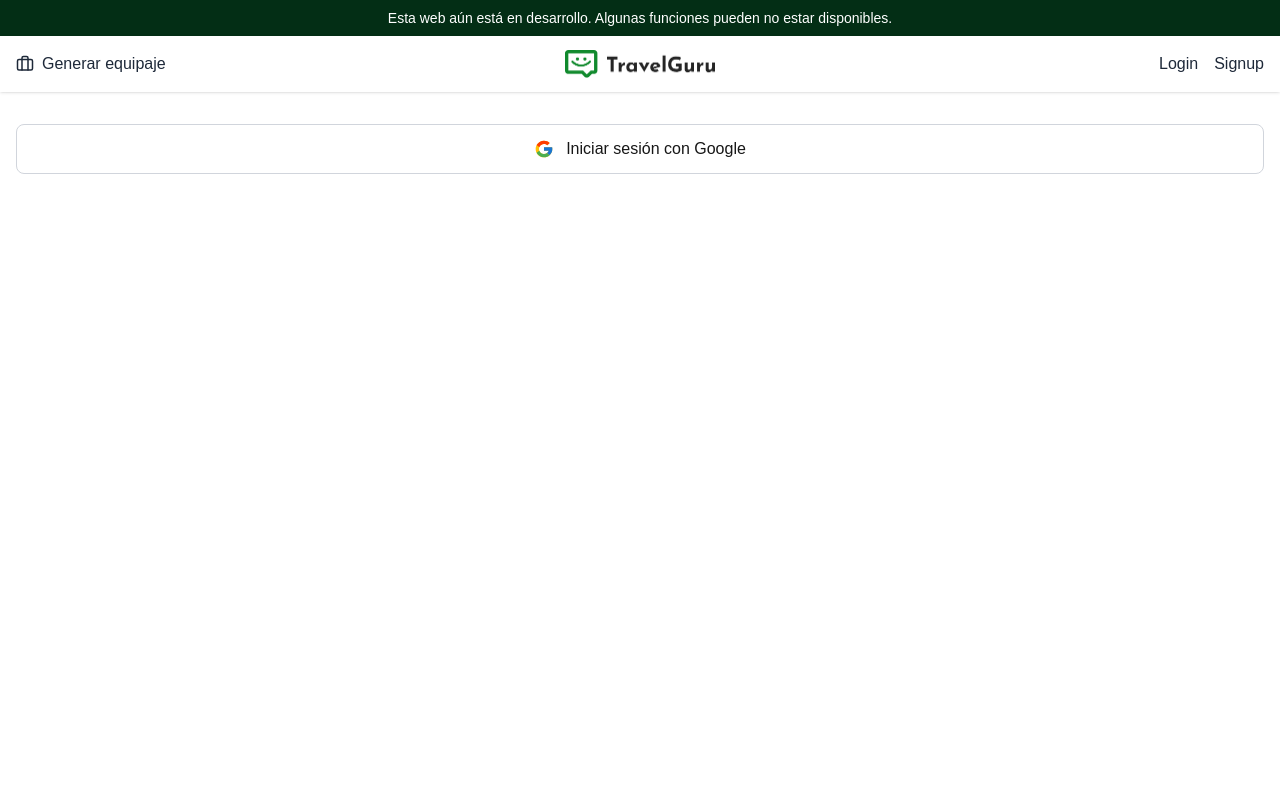
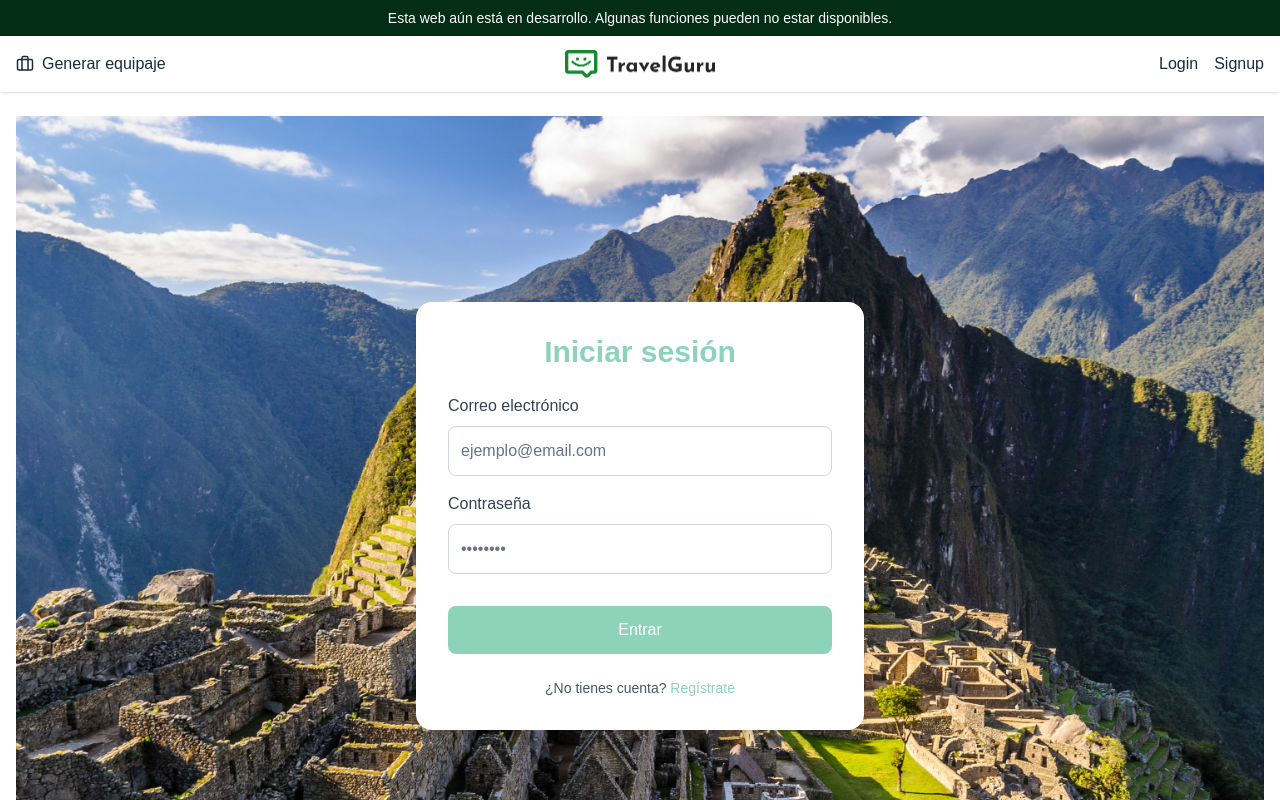
Before and after one commit to Janucas/frontTFG, a Next.js app: page /login in a window 1280 px wide. Shown: the top 800 px of the page. Built offline with nearby package versions, Linux system fonts and the light colour scheme.

Commit message:
Actividades

```diff
--- a/src/app/equipaje/[id]/page.tsx
+++ b/src/app/equipaje/[id]/page.tsx
@@ -47,7 +47,6 @@ export default function InformeEquipajePage() {
     fetchInforme()
   }, [id])
 
-
   if (loading) return <p className="text-center mt-10 text-gray-600">Cargando informe...</p>
   if (error) return <p className="text-center mt-10 text-red-600">{error}</p>
 
@@ -71,7 +70,6 @@ export default function InformeEquipajePage() {
           ← Volver al historial
         </button>
       </div>
-
     </div>
   )
 }
--- a/src/app/login/page.tsx
+++ b/src/app/login/page.tsx
@@ -1,64 +1,131 @@
-"use client";
+"use client"
 
-import { getAuth, signInWithPopup, GoogleAuthProvider } from "firebase/auth";
-import { app } from "@/lib/firebase"; // Asegúrate de que tienes esta configuración
-import { FcGoogle } from "react-icons/fc";
+import React, { useState } from "react"
+import Link from "next/link"
+import Footer from "@/components/Footer"
 
+export default function LoginPage() {
+  const [email, setEmail] = useState("")
+  const [password, setPassword] = useState("")
+  const [errorMessage, setErrorMessage] = useState("")
 
-
-export default function AuthButton() {
-  const handleGoogleLogin = async () => {
-    const provider = new GoogleAuthProvider();
-    const auth = getAuth(app);
+  const handleSubmit = async (e: React.FormEvent) => {
+    e.preventDefault()
 
     try {
-      const result = await signInWithPopup(auth, provider);
-      const user = result.user;
+      const response = await fetch(`${process.env.NEXT_PUBLIC_API_URL}/auth/login`, {
+        method: "POST",
+        headers: {
+          "Content-Type": "application/json",
+        },
+        body: JSON.stringify({
+          username: email, // clave esperada por el backend
+          password: password,
+        }),
+      })
 
-      if (!user.email || !user.displayName) {
-        alert("Faltan datos de usuario.");
-        return;
+      if (!response.ok) {
+        const errorText = await response.text()
+        setErrorMessage("Error: " + errorText)
+        return
       }
 
-      // Llamada al backend con email y nombre como "password"
-      const response = await fetch(
-        `${process.env.NEXT_PUBLIC_API_URL}/auth/login-google`,
-        {
-          method: "POST",
-          headers: { "Content-Type": "application/json" },
-          body: JSON.stringify({
-            username: user.email,
-            password: user.displayName,
-          }),
-        }
-      );
+      const data = await response.json()
+      const token = data.token
+      const username = data.username || email // usa el email si el backend no envía username
 
-      if (!response.ok) {
-        const errorText = await response.text();
-        throw new Error("Error en backend: " + errorText);
-      }
+      // Guardar en localStorage
+      localStorage.setItem("token", token)
+      localStorage.setItem("username", username)
 
-      const data = await response.json();
-      const token = data.token;
-      localStorage.setItem("token", token);
-      localStorage.setItem("username", user.email);
+      // Notificar al resto de la app (por ejemplo TopHeader)
+      window.dispatchEvent(new Event("storage"))
 
-      // Notificar a otros componentes y redirigir
-      window.dispatchEvent(new Event("storage"));
-      window.location.href = "/";
+      // Limpiar mensaje de error y redirigir
+      setErrorMessage("")
+      window.location.href = "/"
     } catch (error) {
-      console.error("Error con login de Google:", error);
-      alert("Error al iniciar sesión con Google.");
+      console.error("Error al iniciar sesión:", error)
+      setErrorMessage("Hubo un error al iniciar sesión. Inténtalo de nuevo.")
     }
-  };
+  }
 
   return (
-    <button
-      onClick={handleGoogleLogin}
-      className="w-full flex items-center justify-center gap-3 p-3 mt-2 border border-gray-300 rounded-lg hover:bg-gray-100 transition"
-    >
-      <FcGoogle className="text-xl" />
-      Iniciar sesión con Google
-    </button>
-  );
+    <>
+      <section
+        className="py-20 px-4 min-h-screen flex justify-center items-center bg-cover bg-center"
+        style={{ backgroundImage: "url('/images/peru.jpg')" }}
+      >
+        <div className="w-full max-w-md bg-white shadow-xl rounded-2xl p-8">
+          <h2 className="text-3xl font-bold text-center text-[#8dd3ba] mb-6">
+            Iniciar sesión
+          </h2>
+
+          <form onSubmit={handleSubmit} className="space-y-4">
+            {errorMessage && (
+              <div className="text-red-600 font-medium text-sm text-center">
+                {errorMessage}
+              </div>
+            )}
+
+            <div className="flex flex-col">
+              <label htmlFor="email" className="mb-2 text-gray-700 font-medium">
+                Correo electrónico
+              </label>
+              <input
+                id="email"
+                type="email"
+                value={email}
+                placeholder="ejemplo@email.com"
+                onChange={(e) => setEmail(e.target.value)}
+                className="p-3 bg-white text-gray-700 placeholder-gray-500 border border-gray-300 rounded-lg focus:outline-none focus:ring-2 focus:ring-black"
+                required
+              />
+            </div>
+
+            <div className="flex flex-col">
+              <label htmlFor="password" className="mb-2 text-gray-700 font-medium">
+                Contraseña
+              </label>
+              <input
+                id="password"
+                type="password"
+                value={password}
+                placeholder="••••••••"
+                onChange={(e) => setPassword(e.target.value)}
+                className="p-3 bg-white text-gray-700 placeholder-gray-500 border border-gray-300 rounded-lg focus:outline-none focus:ring-2 focus:ring-black"
+                required
+              />
+            </div>
+
+            <button
+              type="submit"
+              className="w-full p-3 mt-4 rounded-lg text-white font-medium transition-colors duration-300"
+              style={{ backgroundColor: "#8dd3ba" }}
+              onMouseOver={(e) =>
+                (e.currentTarget.style.backgroundColor = "#1a1a1a")
+              }
+              onMouseOut={(e) =>
+                (e.currentTarget.style.backgroundColor = "#8dd3ba")
+              }
+            >
+              Entrar
+            </button>
+          </form>
+
+          <p className="mt-6 text-center text-sm text-gray-600">
+            ¿No tienes cuenta?{" "}
+            <Link
+              href="/register"
+              className="text-[#8dd3ba] hover:text-[#1a1a1a] font-medium"
+            >
+              Regístrate
+            </Link>
+          </p>
+        </div>
+      </section>
+
+      <Footer />
+    </>
+  )
 }
--- a/src/app/register/page.tsx
+++ b/src/app/register/page.tsx
@@ -1,49 +1,55 @@
-"use client";
+"use client"
 
-import React, { useState } from "react";
-import Link from "next/link";
-import Footer from "@/components/Footer";
-import AuthButton from "@/components/AuthButton";
-
-<AuthButton mode="register" />
+import React, { useState } from "react"
+import Link from "next/link"
+import { useRouter } from "next/navigation"
+import Footer from "@/components/Footer"
 
 export default function RegisterPage() {
-  const [username, setNombre] = useState("");
-  const [dni, setDni] = useState("");
-  const [fechaNacimiento, setFechaNacimiento] = useState("");
-  const [telefono, setTelefono] = useState("");
-  const [email, setEmail] = useState("");
-  const [password, setPassword] = useState("");
-  const [errorMessage, setErrorMessage] = useState("");
-  const [successMessage, setSuccessMessage] = useState("");
+  const [username, setNombre] = useState("")
+  const [dni, setDni] = useState("")
+  const [fechaNacimiento, setFechaNacimiento] = useState("")
+  const [telefono, setTelefono] = useState("")
+  const [email, setEmail] = useState("")
+  const [password, setPassword] = useState("")
+  const [errorMessage, setErrorMessage] = useState("")
+  const [successMessage, setSuccessMessage] = useState("")
+
+  const router = useRouter()
 
   const handleSubmit = async (e: React.FormEvent) => {
-    e.preventDefault();
+    e.preventDefault()
+    setErrorMessage("")
+    setSuccessMessage("")
 
     try {
       const response = await fetch(`${process.env.NEXT_PUBLIC_API_URL}/auth/register`, {
         method: "POST",
-        headers: { "Content-Type": "application/json" },
+        headers: {
+          "Content-Type": "application/json",
+        },
         body: JSON.stringify({
           username: email,
-          password,
+          password: password,
           nombre: username,
         }),
-      });
+      })
 
       if (!response.ok) {
-        const errorText = await response.text();
-        setErrorMessage("Error al registrar: " + errorText);
-        return;
+        const errorText = await response.text()
+        setErrorMessage("❌ Error al registrar: " + errorText)
+        return
       }
 
-      setSuccessMessage("✅ ¡Registro exitoso!");
-      setErrorMessage("");
+      setSuccessMessage("✅ ¡Registro exitoso! Redirigiendo al login...")
+      setTimeout(() => {
+        router.push("/login")
+      }, 1500)
     } catch (error) {
-      console.error("Error en el registro:", error);
-      setErrorMessage("Hubo un error en el registro.");
+      console.error("Error en el registro:", error)
+      setErrorMessage("❌ Hubo un error en el registro")
     }
-  };
+  }
 
   return (
     <>
@@ -176,12 +182,6 @@ export default function RegisterPage() {
             </button>
           </form>
 
-              <div className="my-6 text-center text-sm text-gray-500">— o regístrate con —</div>
-              <div className="flex justify-center">
-              <AuthButton />
-              </div>
-
-
           <p className="mt-6 text-center text-sm text-gray-600">
             ¿Ya tienes cuenta?{" "}
             <Link href="/login" className="text-[#8dd3ba] hover:text-[#1a1a1a] font-medium">
@@ -193,5 +193,5 @@ export default function RegisterPage() {
 
       <Footer />
     </>
-  );
+  )
 }
--- a/src/components/TopHeader.tsx
+++ b/src/components/TopHeader.tsx
@@ -39,7 +39,6 @@ export default function TopHeader() {
 
   if (!isClient) return null
 
-
   return (
     <header className="relative z-50">
       <div className="bg-green-950 text-white text-sm text-center py-2 px-4">
@@ -65,7 +64,6 @@ export default function TopHeader() {
 
           {/* Sección izquierda */}
           <div className="flex items-center space-x-4 justify-center md:justify-start">
-
             <Link
               href="/equipaje"
               className="flex items-center space-x-2 text-gray-800 font-medium hover:text-[#76bfa9] transition-colors duration-200"
@@ -91,7 +89,6 @@ export default function TopHeader() {
 
           {/* Sección derecha */}
           <div className="flex items-center space-x-4 justify-center md:justify-end">
-
             {!loggedIn ? (
               <>
                 <Link href="/login" className="text-gray-800 hover:text-[#76bfa9] transition-colors duration-200">
@@ -113,7 +110,6 @@ export default function TopHeader() {
                   Logout
                 </button>
                 <span className="text-gray-700 font-medium">👋 Hola, {username}</span>
-
               </>
             )}
           </div>
```
Also changed, not shown: src/app/historial/page.tsx (+78 -22 lines), 1 other file (tests, documents, lock files or other folders).
